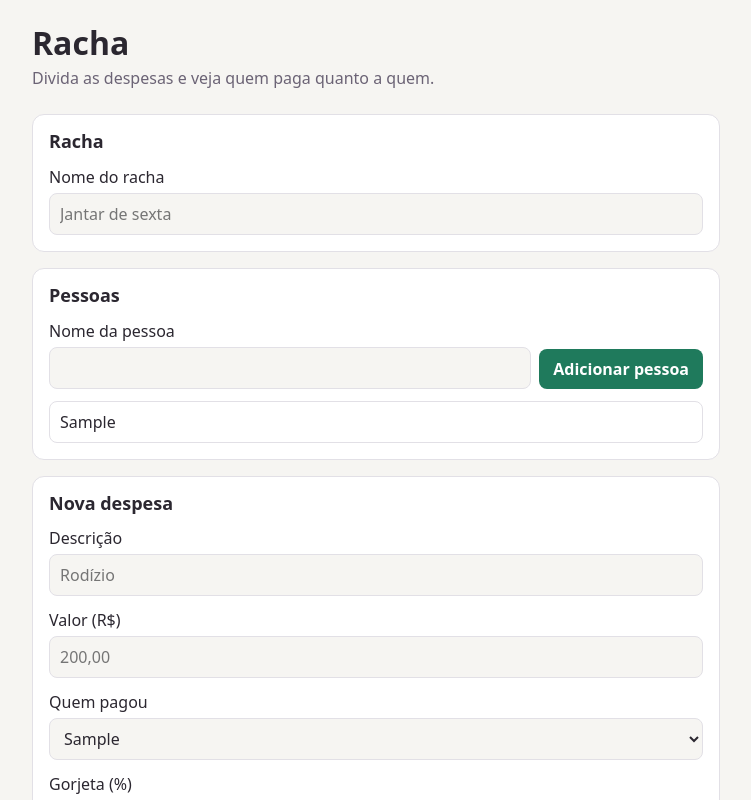
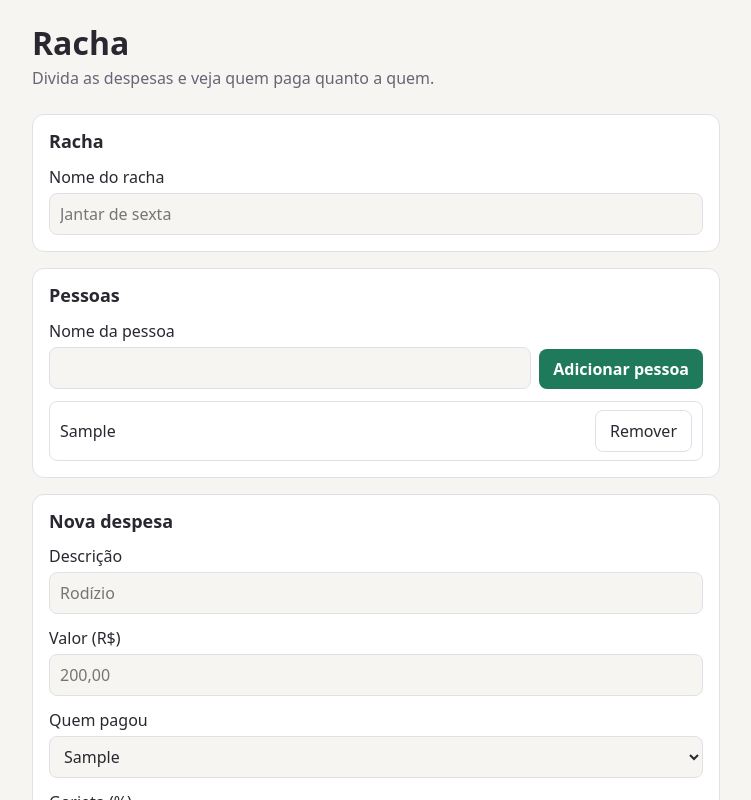
Before and after one commit to belisco/racha, a React (Vite) app: page / in a window 1280 px wide. Both pictures are taken after typing "Sample" into the empty fields and a click on the button "Adicionar pessoa". Shown: the top 800 px of the page, without its empty margins (264-1015 px from the left). Built offline with nearby package versions, Linux system fonts and the light colour scheme.

Commit message:
feat(ui): bloqueia remover pessoa que participa de despesas

```diff
--- a/src/state/useRacha.ts
+++ b/src/state/useRacha.ts
@@ -44,6 +44,25 @@ export function useRacha(armazenamento: Armazenamento = localStorage) {
     return null
   }
 
+  // devolve a mensagem de erro, ou null quando a pessoa foi removida
+  function removerPessoa(pessoaId: string): string | null {
+    const participa = racha.despesas.some(
+      (despesa) =>
+        despesa.pagoPor === pessoaId || despesa.partes.some((parte) => parte.pessoaId === pessoaId),
+    )
+
+    if (participa) {
+      const nome = racha.pessoas.find((pessoa) => pessoa.id === pessoaId)?.nome
+      return `${nome} está em alguma despesa e não pode ser removida.`
+    }
+
+    setRacha((atual) => ({
+      ...atual,
+      pessoas: atual.pessoas.filter((pessoa) => pessoa.id !== pessoaId),
+    }))
+    return null
+  }
+
   function adicionarDespesa(despesa: NovaDespesa): void {
     setRacha((atual) => ({
       ...atual,
@@ -64,6 +83,7 @@ export function useRacha(armazenamento: Armazenamento = localStorage) {
     transferencias,
     renomearRacha,
     adicionarPessoa,
+    removerPessoa,
     adicionarDespesa,
     removerDespesa,
   }
--- a/src/ui/App.tsx
+++ b/src/ui/App.tsx
@@ -11,6 +11,7 @@ export function App() {
     transferencias,
     renomearRacha,
     adicionarPessoa,
+    removerPessoa,
     adicionarDespesa,
     removerDespesa,
   } = useRacha()
@@ -36,7 +37,11 @@ export function App() {
           </label>
         </section>
 
-        <PessoasSecao pessoas={racha.pessoas} onAdicionar={adicionarPessoa} />
+        <PessoasSecao
+          pessoas={racha.pessoas}
+          onAdicionar={adicionarPessoa}
+          onRemover={removerPessoa}
+        />
 
         <DespesaForm pessoas={racha.pessoas} onAdicionar={adicionarDespesa} />
 
--- a/src/ui/PessoasSecao.tsx
+++ b/src/ui/PessoasSecao.tsx
@@ -4,9 +4,10 @@ import type { Pessoa } from '../domain/types'
 interface Props {
   pessoas: Pessoa[]
   onAdicionar: (nome: string) => string | null
+  onRemover: (pessoaId: string) => string | null
 }
 
-export function PessoasSecao({ pessoas, onAdicionar }: Props) {
+export function PessoasSecao({ pessoas, onAdicionar, onRemover }: Props) {
   const [nome, setNome] = useState('')
   const [erro, setErro] = useState<string | null>(null)
 
@@ -40,7 +41,17 @@ export function PessoasSecao({ pessoas, onAdicionar }: Props) {
 
       <ul className="lista" aria-label="Pessoas do racha">
         {pessoas.map((pessoa) => (
-          <li key={pessoa.id}>{pessoa.nome}</li>
+          <li key={pessoa.id} className="item">
+            {pessoa.nome}
+            <button
+              type="button"
+              className="secundario"
+              aria-label={`Remover ${pessoa.nome}`}
+              onClick={() => setErro(onRemover(pessoa.id))}
+            >
+              Remover
+            </button>
+          </li>
         ))}
       </ul>
     </section>
```
Also changed, not shown: 2 other files (tests, documents, lock files or other folders).
